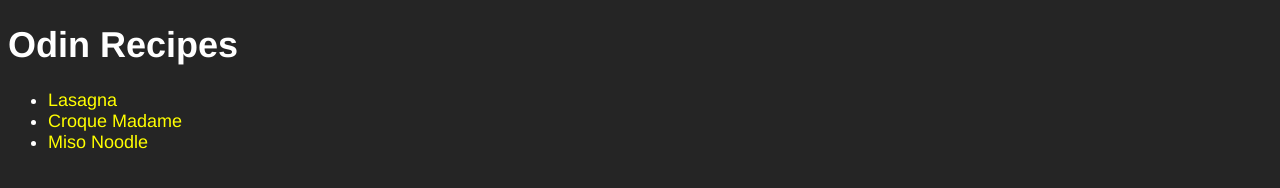
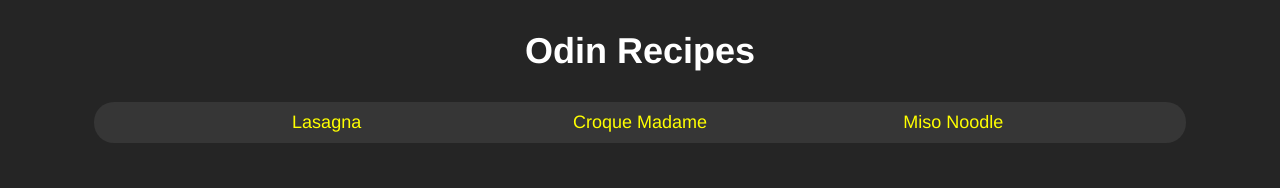
Before and after one commit to suryasaputra2016/odin-recipes, a plain HTML site: page index.html in a window 1280 px wide. Drawn offline with Linux system fonts and the light colour scheme.

Commit message:
Add layout to style.css

```diff
--- a/index.html
+++ b/index.html
@@ -8,7 +8,7 @@
     </head>
     <body>
         <h1>Odin Recipes</h1>
-        <ul>
+        <ul class="main">
             <li><a href="./recipes/lasagna.html">Lasagna</a></li>
             <li><a href="./recipes/croque-madame.html">Croque Madame</a></li>
             <li><a href="./recipes/miso-noodle.html">Miso Noodle</a></li>
--- a/style.css
+++ b/style.css
@@ -1,8 +1,49 @@
+:root {
+    --dark-grey: rgb(54, 54, 54);
+}
+
 html {
     background-color: rgb(37, 37, 37);
     color: white;
     font-family: Helvetica, Arial, sans-serif;
     font-size: 18px;
+}
+
+h1 {
+    text-align: center;
+    margin: 30px auto;
+}
+
+ul, ol {
+    list-style-position: inside;
+    padding: 0 40px;
+    width: 60%;
+    background-color: var(--dark-grey);
+    border-radius: 20px;
+}
+
+li {
+    padding: 10px;
+}
+
+ul.main {
+    width: 80%;
+    display: flex;
+    list-style: none;
+    justify-content: space-evenly;
+    margin: 0 auto;
+}
+
+.main li {
+    background-color: var(--dark-grey);
+    padding: 10px 20px;;
+    width: 20%;
+    text-align: center;
+}
+
+img {
+    display: block;
+    margin: 0 auto;
 }
 
 a {
```
